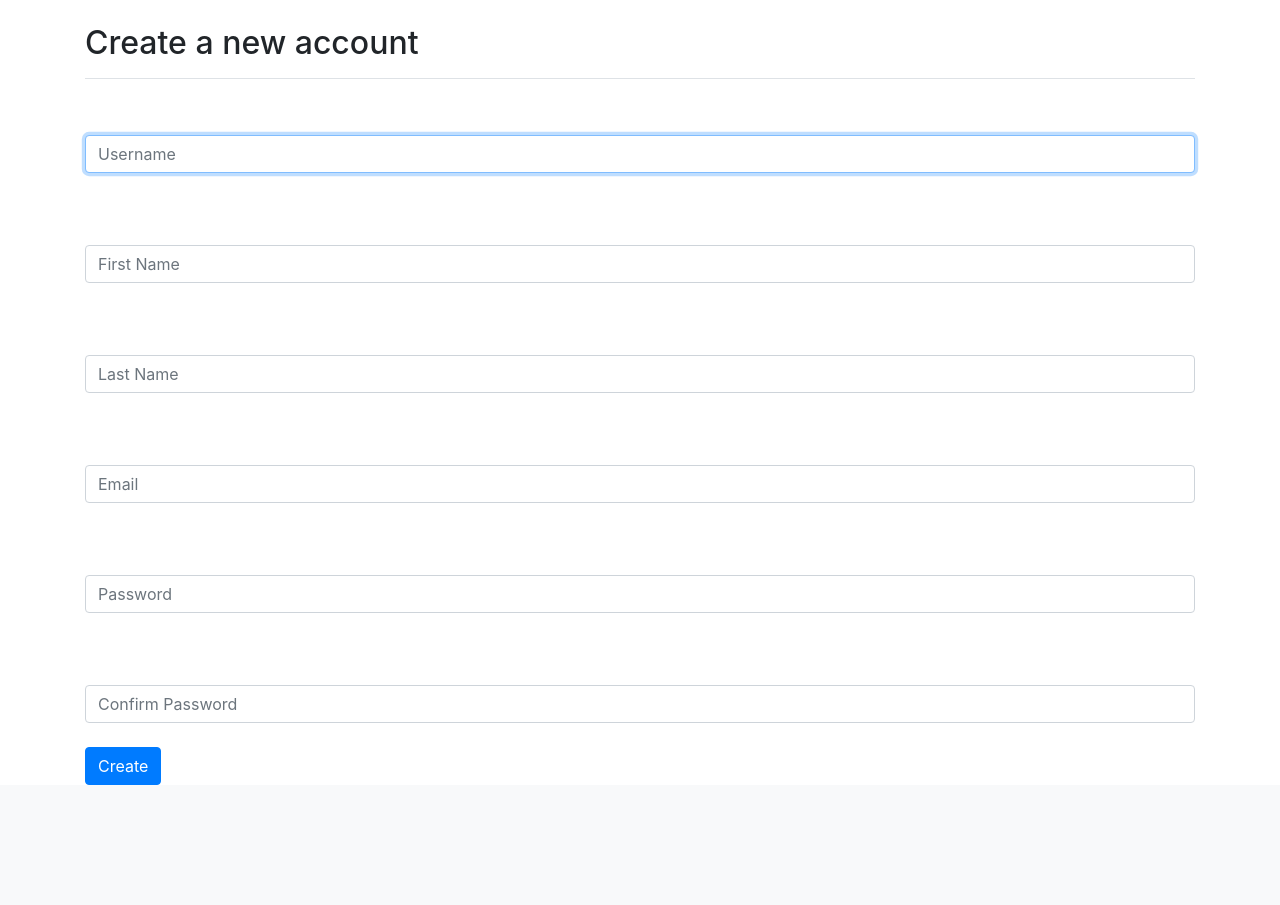
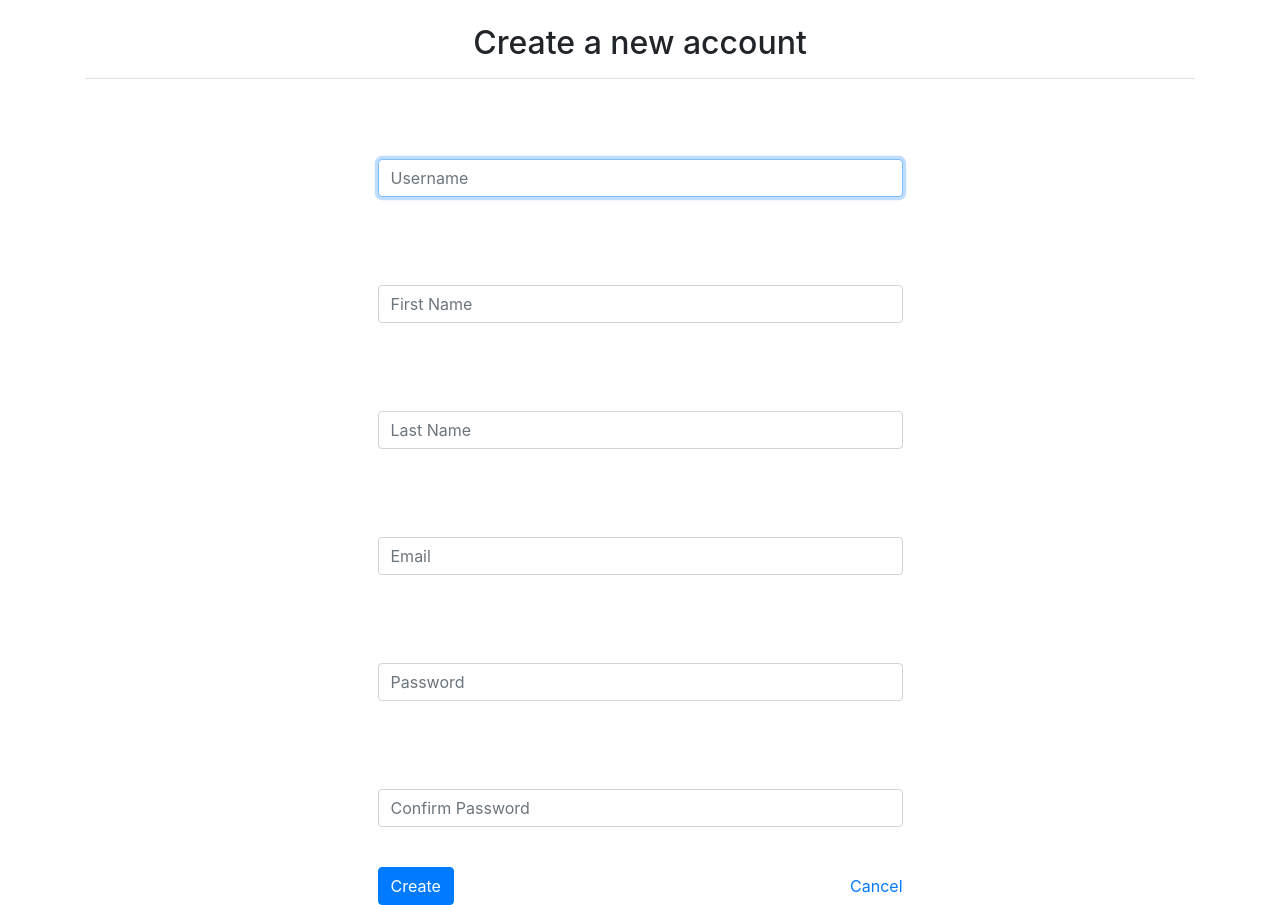
Before and after one commit to fpelletier-gh/baby-journal-MVC, a Django app: page /users/register/ in a window 1280 px wide. Shown: the part 58-963 px from the top of the page. Before the commit the page ends 843 px from the top, so only its background shows below. Run offline with Django 3.2, Linux system fonts and the light colour scheme; some libraries are stand-ins or nearby versions.

Commit message:
refactor the layout and code formatting

```diff
--- a/users/templates/registration/register.html
+++ b/users/templates/registration/register.html
@@ -2,19 +2,28 @@
 {% load bootstrap4 %}
 
 {% block page_header %}
-  <h2>Create a new account</h2>
+    <h2 class="text-center">Create a new account</h2>
 {% endblock page_header %}
 
 
 {% block content %}
 
-  <form class="form" method="post" action="{% url 'users:register' %}">
-    {% csrf_token %}
-    {% bootstrap_form form %}
-    {% buttons %}
-      <button name="submit" class="btn btn-primary">Create</button>
-    {% endbuttons %}
-    <input type="hidden" name="next" value="{% url 'baby_logs:index' %}" />
-  </form>
+    <form class="container form pt-4" method="post" action="{% url 'users:register' %}">
+        <div class="row justify-content-center">
+            <div class="col col-md-8 col-lg-6">
+                <div class="d-flex flex-column">
+                    {% csrf_token %}
+                    {% bootstrap_form form %}
+                </div>
+            </div>
+        </div>
+        <div class="row justify-content-center">
+            <div class="col col-md-8 col-lg-6 d-flex align-items-center justify-content-between">
+                <button name="submit" class="btn btn-primary">Create</button>
+                <a class="text-decoration-none" href="{% url 'baby_logs:index' %}">Cancel</a>
+                <input type="hidden" name="next" value="{% url 'baby_logs:index' %}" />
+            </div>
+        </div>
+    </form>
 
 {% endblock content %}
```
